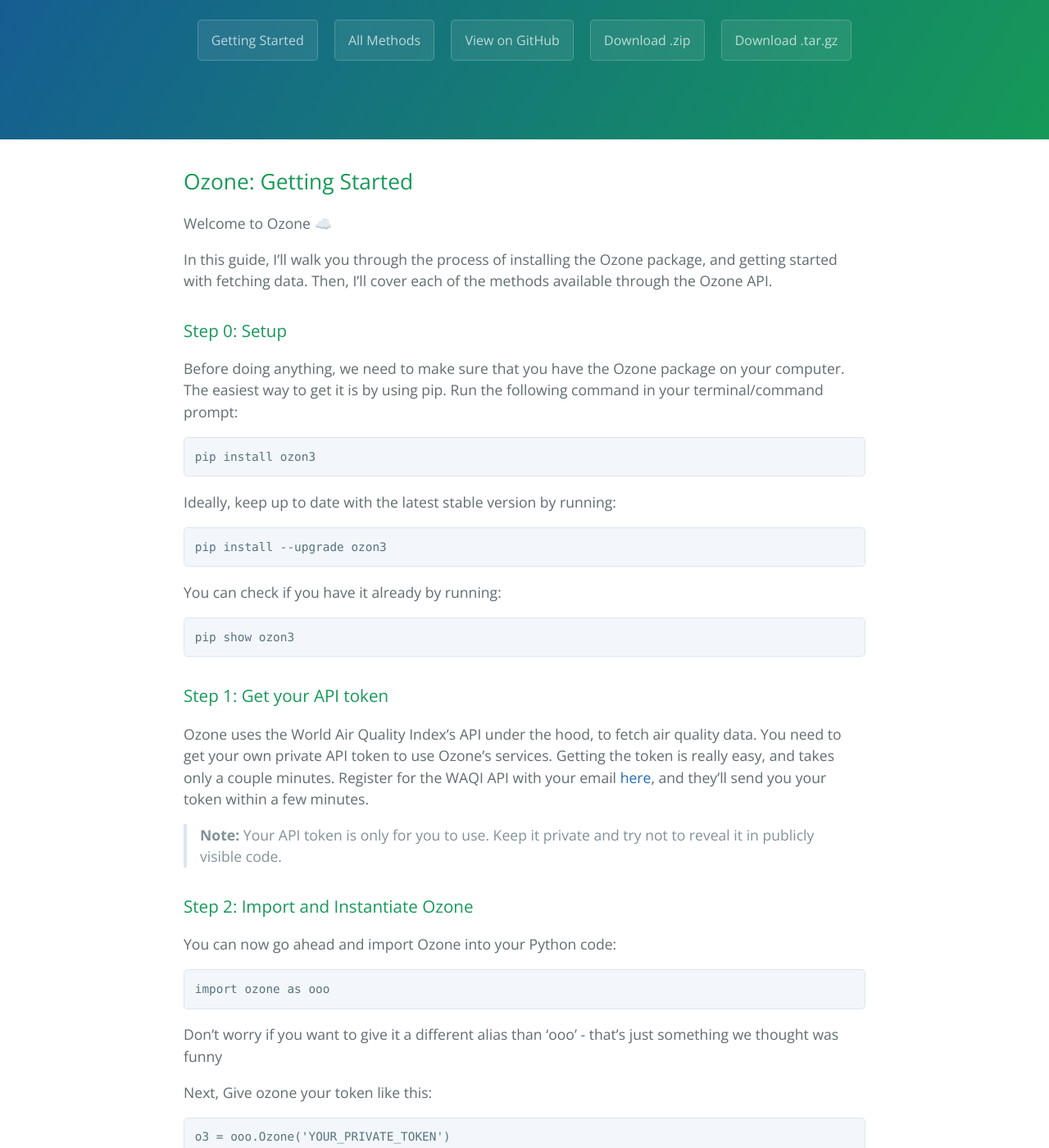
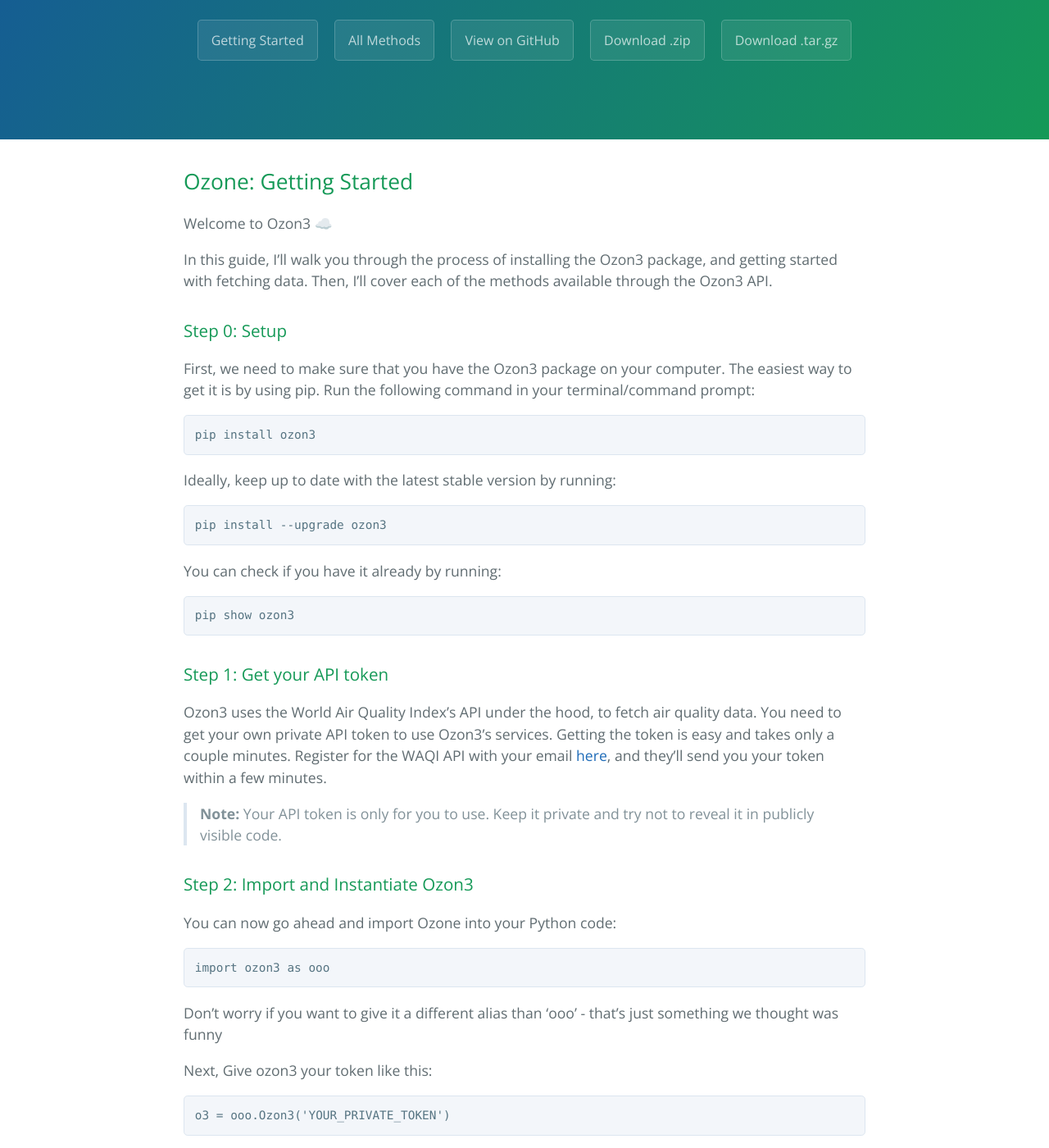
Before and after one commit to Ozon3Org/Ozon3, a Jekyll site: the page built from index.md, in a window 1280 px wide and 1400 px high, scrolled down 275 px. Shown: the whole window at 82% size. Built offline with Jekyll 4.4.1, drawn with Linux system fonts in a browser that asks for light colours; some of the changed text lies outside the part shown.

Commit message:
docs: Update docs to show Ozon3

````diff
--- a/index.md
+++ b/index.md
@@ -6,13 +6,13 @@ filename: index
 
 ## Ozone: Getting Started
 
-Welcome to Ozone ☁️
+Welcome to Ozon3 ☁️
 
-In this guide, I'll walk you through the process of installing the Ozone package, and getting started with fetching data. Then, I'll cover each of the methods available through the Ozone API.
+In this guide, I'll walk you through the process of installing the Ozon3 package, and getting started with fetching data. Then, I'll cover each of the methods available through the Ozon3 API.
 
 ### Step 0: Setup
 
-Before doing anything, we need to make sure that you have the Ozone package on your computer. The easiest way to get it is by using pip.
+First, we need to make sure that you have the Ozon3 package on your computer. The easiest way to get it is by using pip.
 Run the following command in your terminal/command prompt:
 ```sh
 pip install ozon3
@@ -28,29 +28,29 @@ pip show ozon3
 
 ### Step 1: Get your API token
 
-Ozone uses the World Air Quality Index's API under the hood, to fetch air quality data. You need to get your own private API token to use Ozone's services.
-Getting the token is really easy, and takes only a couple minutes. Register for the WAQI API with your email [here](https://aqicn.org/data-platform/token/#/), and they'll send you your token within a few minutes.
+Ozon3 uses the World Air Quality Index's API under the hood, to fetch air quality data. You need to get your own private API token to use Ozon3's services.
+Getting the token is easy and takes only a couple minutes. Register for the WAQI API with your email [here](https://aqicn.org/data-platform/token/#/), and they'll send you your token within a few minutes.
 
 > **Note:** Your API token is only for you to use. Keep it private and try not to reveal it in publicly visible code.
 
-### Step 2: Import and Instantiate Ozone
+### Step 2: Import and Instantiate Ozon3
 
 You can now go ahead and import Ozone into your Python code:
 ```python
-import ozone as ooo
+import ozon3 as ooo
 ```
 Don't worry if you want to give it a different alias than 'ooo' - that's just something we thought was funny
 
-Next, Give ozone your token like this:
+Next, Give ozon3 your token like this:
 ```python
-o3 = ooo.Ozone('YOUR_PRIVATE_TOKEN')
+o3 = ooo.Ozon3('YOUR_PRIVATE_TOKEN')
 ```
 
 ### Step 3: Get data!
 
 #### For a single city
 
-Pass in the name of the city, and optionally a specific list of parameters that you want to retrieve (if you don't enter this, Ozone will get all air pollutant parameters)
+Pass in the name of the city, and optionally a specific list of parameters that you want to retrieve (if you don't enter this, Ozon3 will get all air pollutant parameters)
 ```python
 o3.get_city_air(city='Hong Kong', params=['pm25', 'pm10', 'o3', 'dew'])
 ```
@@ -61,11 +61,10 @@ o3.get_multiple_city_air(cities=['Hong Kong', 'London', 'New Delhi', 'Los Angele
 ```
 
 ##### Output:
-> **Note:** Ozone will return a Pandas dataframe by default, but you can also choose between CSV file, Excel file, JSON file if you prefer any of those. Simply use the data_format argument for this!
+> **Note:** Ozon3 will return a Pandas dataframe.
 
 
 <img width="1065" alt="Screenshot 2022-03-14 at 12 07 47 PM" src="https://user-images.githubusercontent.com/68847270/158118100-9365665b-088d-4b79-a130-48ba51b3d937.png">
 
 
-
 There you have it - Customized air quality data for a list of cities!
````
